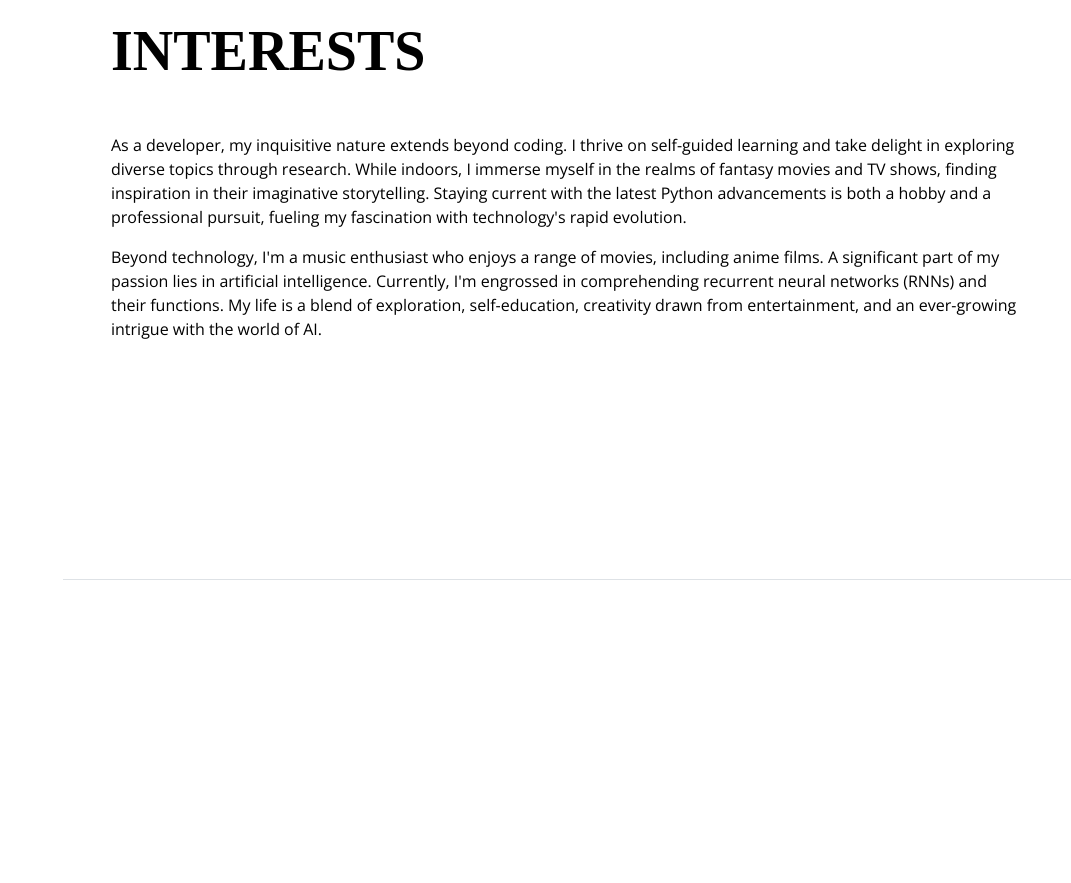
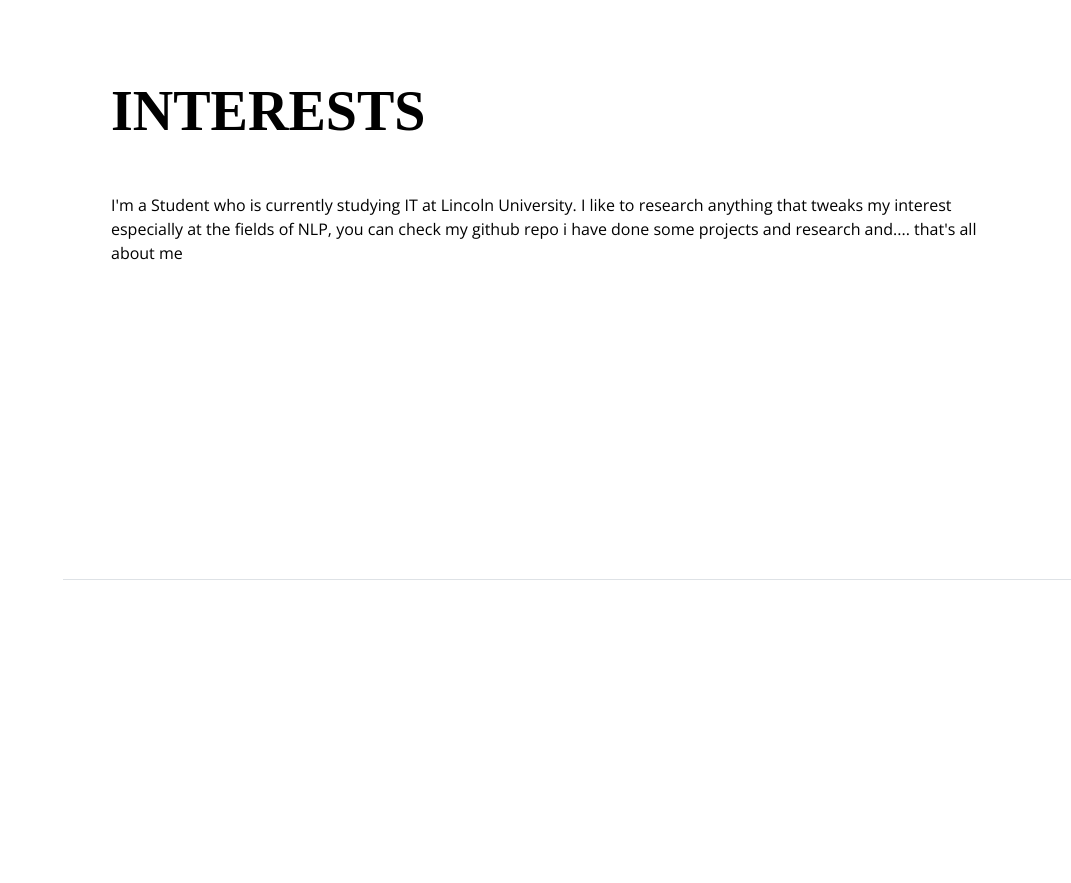
Before and after one commit to Nothing-no-Will/Nothing-no-Will.github.io, a plain HTML site: page index.html in a window 1280 px wide. Shown: the part 3420-4303 px from the top of the page, without its empty margins (209-1280 px from the left). Drawn offline with nearby package versions, Linux system fonts and the light colour scheme; a web font is replaced by a local one.

Commit message:
Update index.html

```diff
--- a/index.html
+++ b/index.html
@@ -296,8 +296,8 @@
       <section class="resume-section p-3 p-lg-5 d-flex flex-column" id="interests">
         <div class="my-auto">
           <h2 class="mb-5">Interests</h2>
-          <p>As a developer, my inquisitive nature extends beyond coding. I thrive on self-guided learning and take delight in exploring diverse topics through research. While indoors, I immerse myself in the realms of fantasy movies and TV shows, finding inspiration in their imaginative storytelling. Staying current with the latest Python advancements is both a hobby and a professional pursuit, fueling my fascination with technology's rapid evolution. </p>
-          <p class="mb-0">Beyond technology, I'm a music enthusiast who enjoys a range of movies, including anime films. A significant part of my passion lies in artificial intelligence. Currently, I'm engrossed in comprehending recurrent neural networks (RNNs) and their functions. My life is a blend of exploration, self-education, creativity drawn from entertainment, and an ever-growing intrigue with the world of AI.</p>
+          <p>I'm a Student who is currently studying IT at Lincoln University. I like to research anything that tweaks my interest especially at the fields of NLP, you can check my github repo i have done some projects and research and.... that's all about me </p>
+
         </div>
       </section>
       <!-- Intrest End  -->
```
